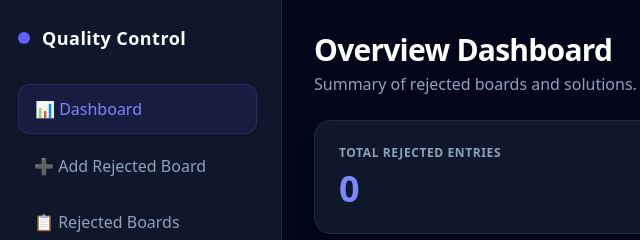
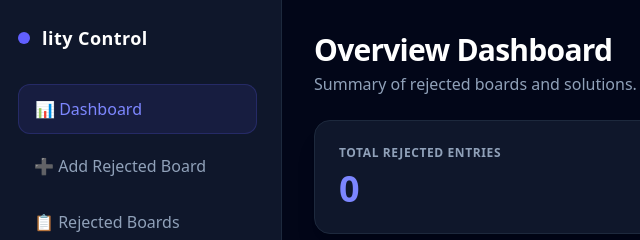
Before and after one commit to aayushkumar76796-png/rejected-boards-system, a website: page public/index.html in a window 1280 px wide. Shown: the top 240 px of the page, 6-646 px from the left. Drawn offline with nearby package versions, Linux system fonts and the light colour scheme; no server answers.

Commit message:
Updated code and features

```diff
--- a/package.json
+++ b/package.json
@@ -1,7 +1,7 @@
 {
   "name": "rejected-boards-system",
   "version": "1.0.0",
-  "description": "Quality Control System",
+  "description": "lity Control System",
   "main": "server.js",
   "scripts": {
     "start": "node server.js"
--- a/public/index.html
+++ b/public/index.html
@@ -22,7 +22,7 @@
         <div>
             <div class="flex items-center gap-3 mb-8">
                 <div class="w-3 h-3 rounded-full bg-indigo-500"></div>
-                <h1 class="font-bold text-lg tracking-wide text-white">Quality Control</h1>
+                <h1 class="font-bold text-lg tracking-wide text-white">lity Control</h1>
             </div>
 
             <nav class="space-y-2">
```
Also changed, not shown: 1 other file.
